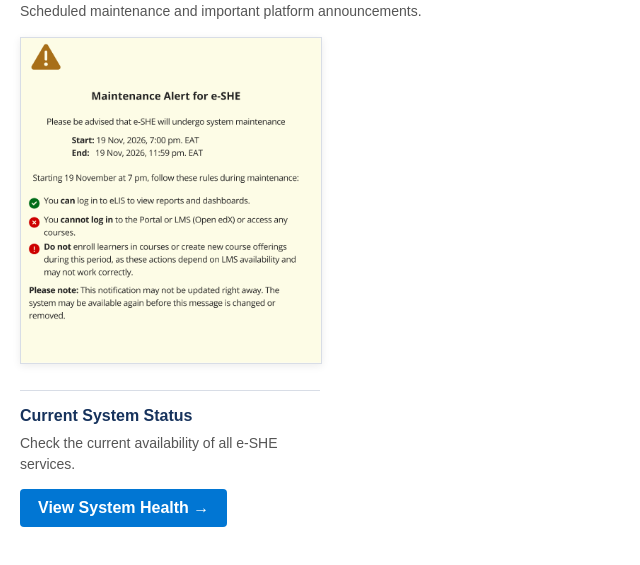
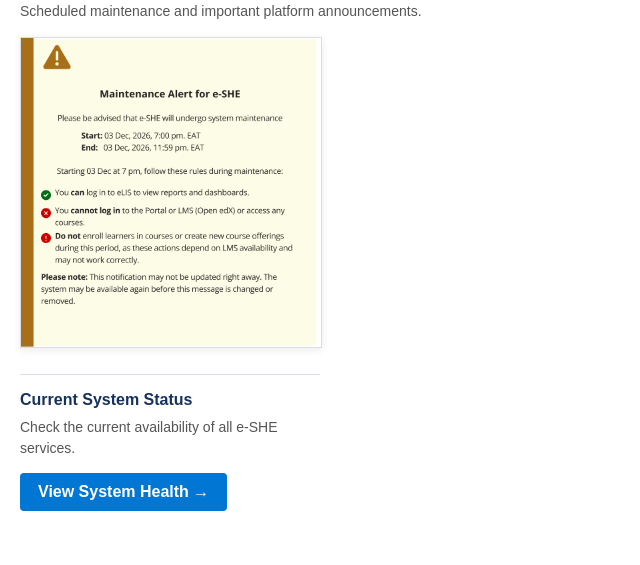
Before and after one commit to emangan1/salesforce-assets, a plain HTML site: page index.html in a window 1280 px wide. Shown: the part 49-614 px from the top of the page, without its empty margins (0-640 px from the left). Drawn offline with Linux system fonts and the light colour scheme.

Commit message:
Update index.html
banner for 12/3/2026

```diff
--- a/index.html
+++ b/index.html
@@ -114,7 +114,7 @@ body {
 
     <!-- Change only this filename each month -->
 
-    <img src="Alert_banner_nov19.png"
+    <img src="alert_banner_dec02_2026v2.png"
          alt="e-SHE Maintenance Alert">
 
 </a>
```
